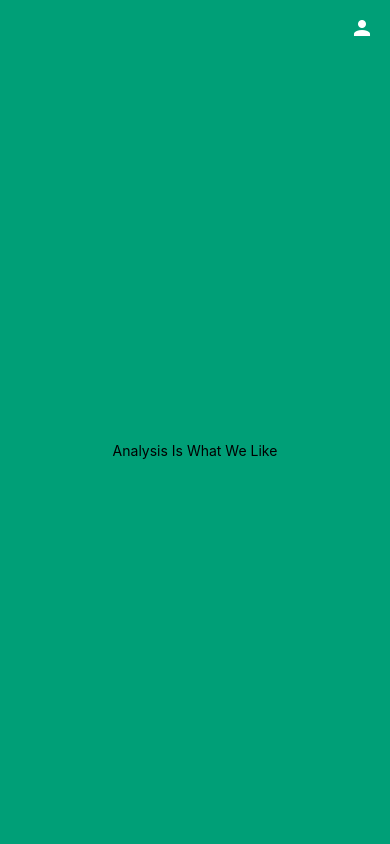
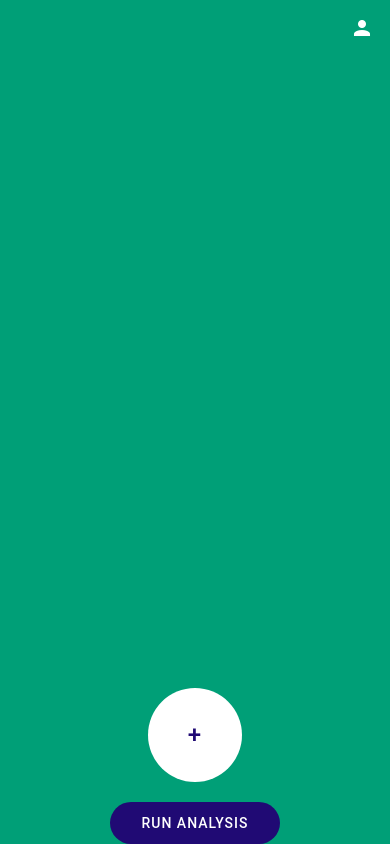
Before and after one commit to futu-sto-tech/futu4earth, a React Native app: screen /Analysis in a window 390 px wide. Built offline with nearby package versions, Linux system fonts and the light colour scheme.

Commit message:
working on update for the analysis screen

```diff
--- a/screens/AnalysisScreen.tsx
+++ b/screens/AnalysisScreen.tsx
@@ -15,7 +15,18 @@ type AnalysisScreenNavigationProps = NativeStackScreenProps<
 export function AnalysisScreen({}) {
   return (
     <SafeAreaView style={styles.container}>
-      <Text>Analysis Is What We Like</Text>
+        <Button
+        style={styles.addButton}
+        onPress={() => console.log("Adding Company")}
+        labelStyle={styles.addText}
+      >
+        +
+      </Button>
+      <Button
+        style={styles.button}
+        onPress={() => console.log("Running Analysis")}
+        labelStyle={styles.text}
+      >Run analysis</Button>
     </SafeAreaView>
   );
 }
@@ -25,6 +36,28 @@ const styles = StyleSheet.create({
     backgroundColor: colors.bg.secondary,
     flex: 1,
     alignItems: "center",
-    justifyContent: "center",
+    justifyContent: "flex-end",
   },
+  button: {
+    backgroundColor: colors.brand.tertiary,
+    paddingLeft: 16,
+    paddingRight: 16,
+    paddingTop: 4,
+    paddingBottom: 4,
+    borderRadius: 50,
+  },
+  text: {
+    color: colors.text.primary,
+  },
+  addText: {
+    color: colors.text.secondary,
+    fontSize: 24,
+  },
+  addButton: {
+      borderRadius: 100,
+      backgroundColor: colors.brand.primary,
+      padding: 24,
+      marginBottom: 20,
+
+  }
 });
```
Also changed, not shown: 1 other file (tests, documents, lock files or other folders).
